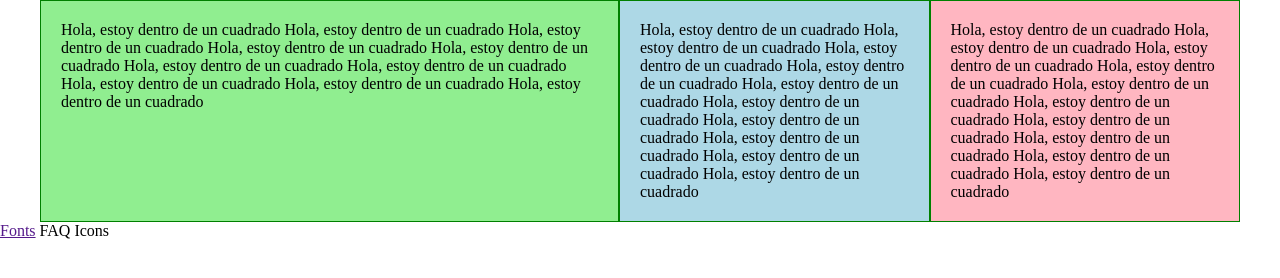
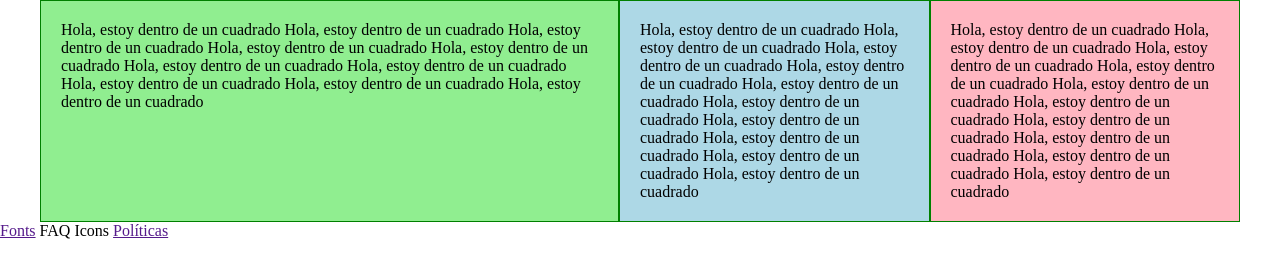
Before and after one commit to Fandikoos/mi-primer-repositorio, a plain HTML site: page index.html in a window 1280 px wide. Drawn offline with Linux system fonts and the light colour scheme.

Commit message:
cambie el index html

```diff
--- a/index.html
+++ b/index.html
@@ -24,6 +24,7 @@
     <a href="">Fonts</a>
     <a>FAQ</a>
     <a>Icons</a>
+    <a href="">Políticas</a>
   </nav>
 </body>
 </html>
```
